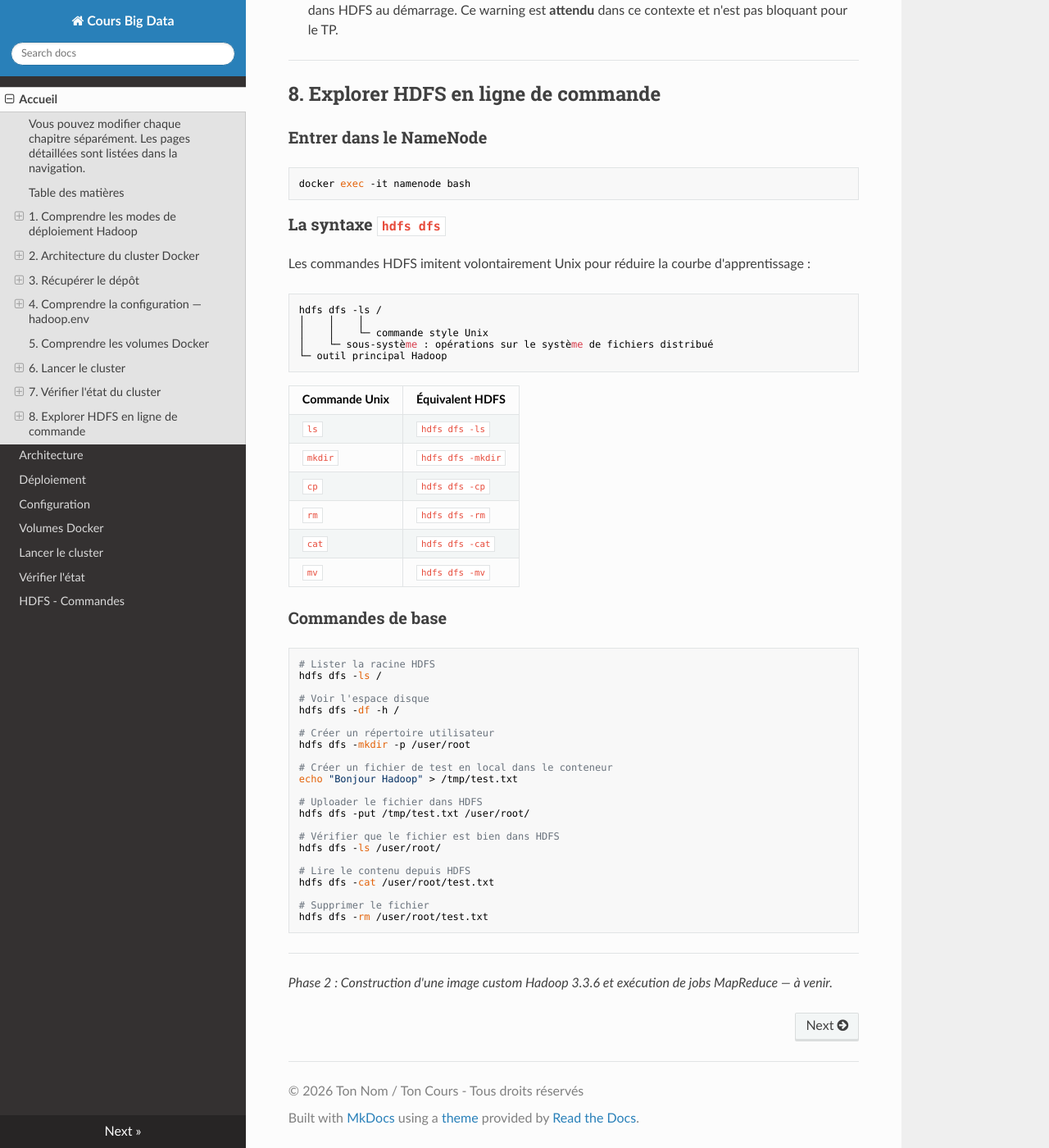
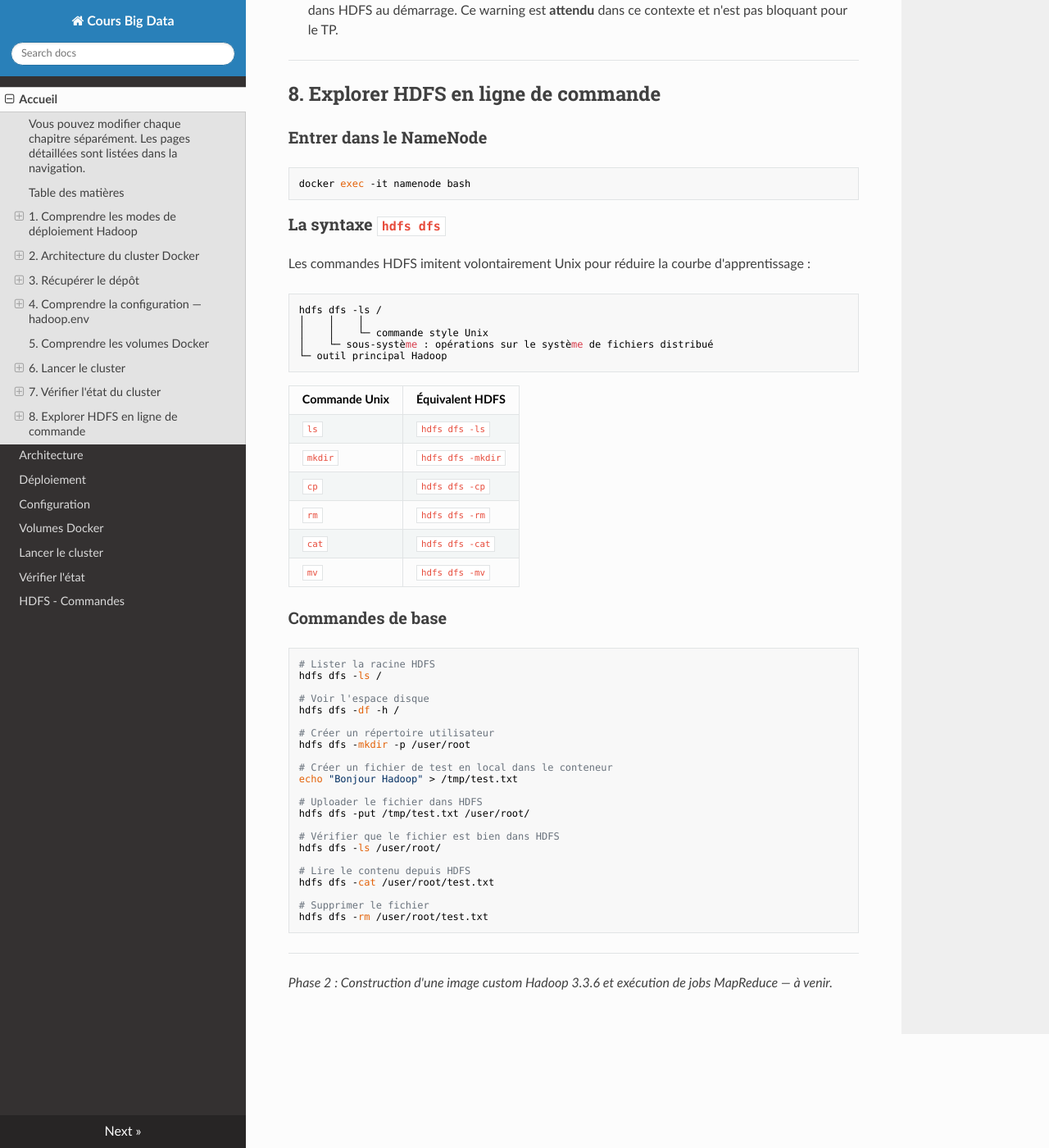
Before and after one commit to Titembaye/big-data-cours, an MkDocs documentation site: the page built from docs/index.md, in a window 1280 px wide and 1400 px high, scrolled down 7757 px. Shown: the whole window at 82% size. Built offline with MkDocs 1.6.1, drawn with Linux system fonts in a browser that asks for light colours; nearby versions of some CDN libraries.

Commit message:
Masque le footer Read the Docs dans MkDocs

```diff
--- /dev/null
+++ b/docs/css/custom.css
@@ -0,0 +1,4 @@
+/* Cacher le footer généré par le thème readthedocs */
+footer {
+  display: none !important;
+}
--- a/mkdocs.yml
+++ b/mkdocs.yml
@@ -16,6 +16,8 @@ markdown_extensions:
       permalink: true
 theme:
   name: readthedocs
+extra_css:
+  - css/custom.css
 extra:
   generator: false
 
```
